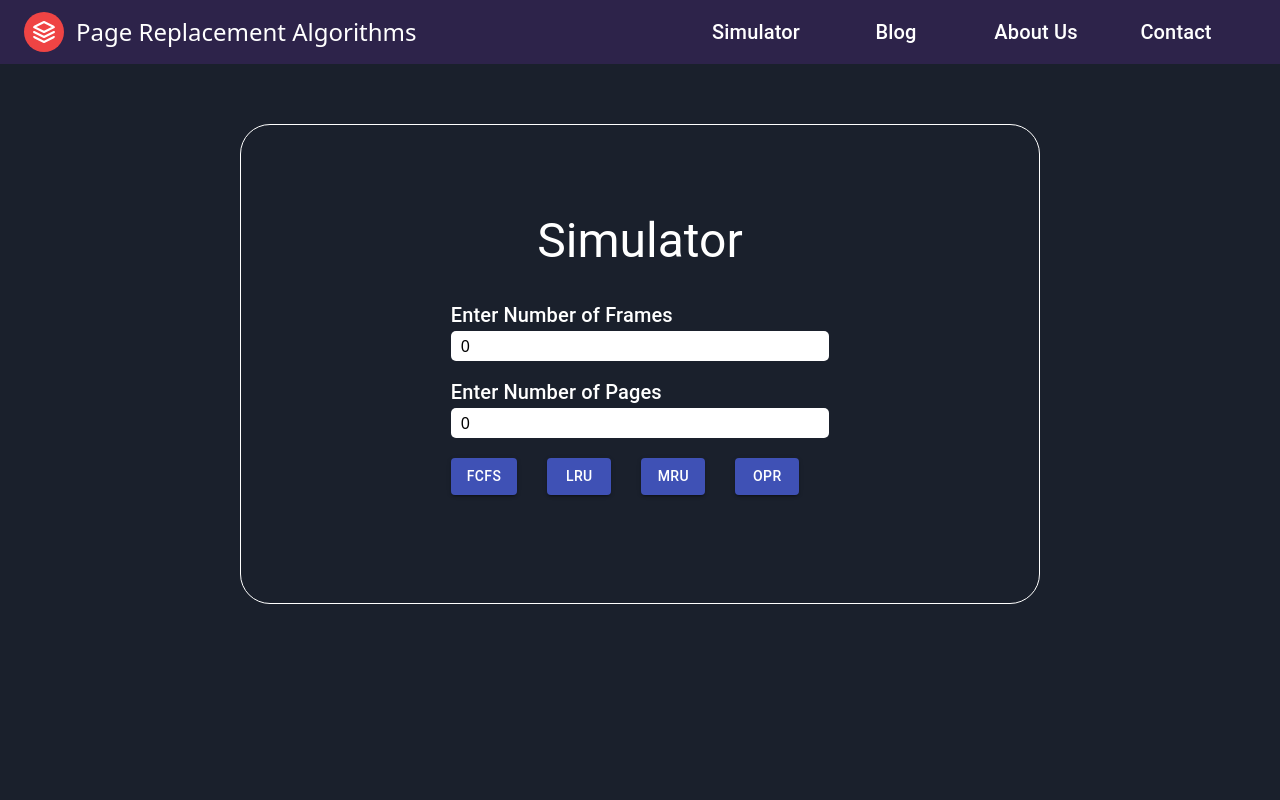
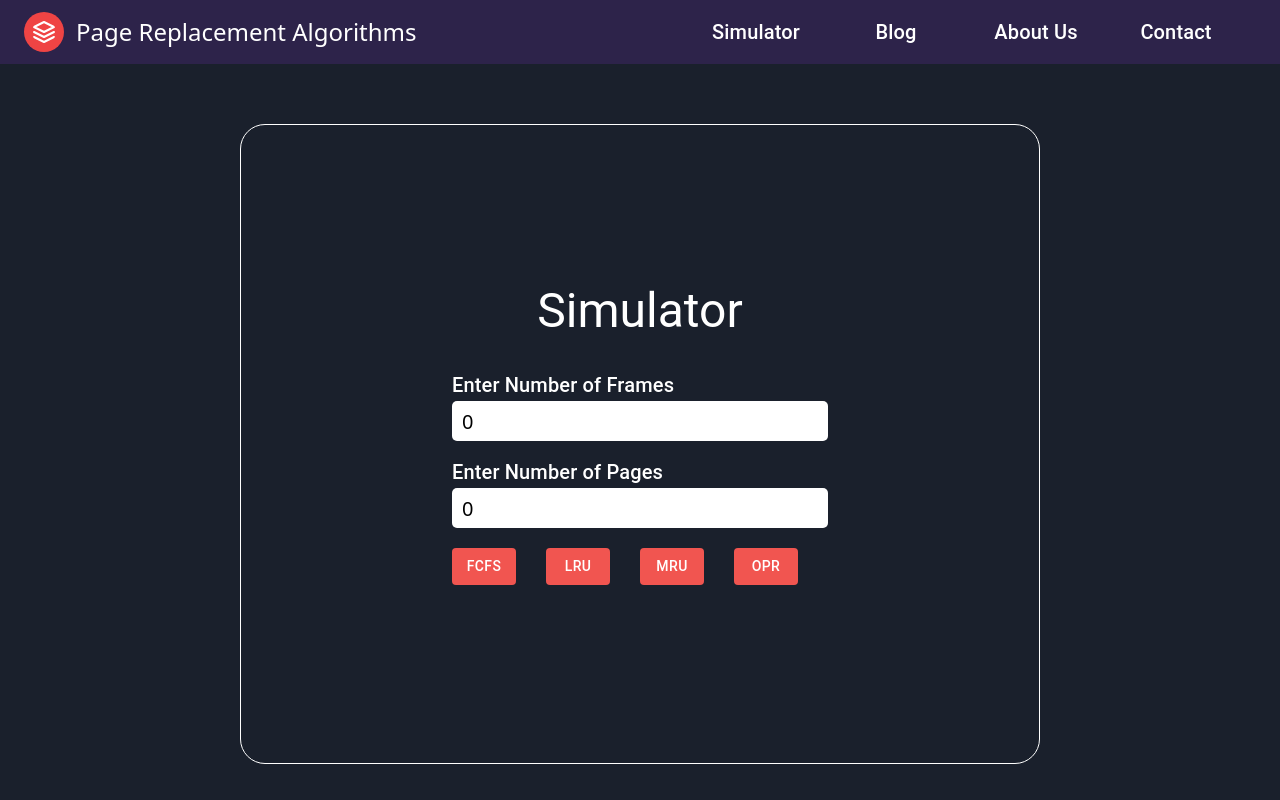
Before and after one commit to Priyanshu9898/OS-Project-G5-Team-3, a React (Create React App) app: page /home in a window 1280 px wide. Built offline with nearby package versions, Linux system fonts and the light colour scheme.

Commit message:
Final Design

```diff
--- a/src/components/About/About.js
+++ b/src/components/About/About.js
@@ -5,18 +5,11 @@ import { Link } from "react-router-dom";
 import Navbar from "../Navigation/Navbar";
 
 const About = () => {
-  const main = {
-    width: "100%",
-    height: "100vh",
-    color: "white",
-
-  };
-
   return (
     <>
       <Navbar />
-      <div style={main}>
-        <section class="bg-white dark:bg-gray-900" style={{ color: "white" }}>
+
+      <section class="bg-white dark:bg-gray-900">
         <div class="container px-6 py-10 mx-auto">
           <h1 class="text-3xl font-semibold text-center text-gray-800 capitalize lg:text-4xl dark:text-white">
             Our Executive Team
@@ -345,7 +338,6 @@ const About = () => {
           </div>
         </div>
       </section>
-      </div>
     </>
   );
 };
--- a/src/components/Contact/Contact.js
+++ b/src/components/Contact/Contact.js
@@ -33,7 +33,8 @@ const useStyles = makeStyles((theme) => ({
     width: 600,
     height: "69vh",
     border: "1px solid white",
-    borderRadius: "30px",
+    borderRadius: "25px",
+    backgroundColor: "#1a202c",
     [theme.breakpoints.down("md")]: {
       width: "600",
       height: "80vh",
--- a/src/components/Home/Home.js
+++ b/src/components/Home/Home.js
@@ -28,7 +28,12 @@ const useStyles = makeStyles((theme) => ({
     alignItems: "center",
     justifyContent: "center",
     border: "1px solid white",
-    borderRadius: "30px",
+    borderRadius: "25px",
+    backgroundColor: "#1a202c",
+    [theme.breakpoints.between("1200", "1400")]: {
+      width: "800",
+      height: "80vh",
+    },
     [theme.breakpoints.down("sm")]: {
       width: "100%",
       border: 0,
--- a/src/components/Home/MainComponent.js
+++ b/src/components/Home/MainComponent.js
@@ -27,11 +27,14 @@ const useStyles = makeStyles((theme) => ({
     marginBottom: 10,
   },
   input: {
-    fontSize: 16,
+    fontSize: 20,
     height: 30,
     borderRadius: 5,
     padding: "0 10px",
+    height: 40,
+
     color: "black",
+    border: "1px solid #red",
     [theme.breakpoints.down("sm")]: {
       width: "100%",
     },
@@ -48,6 +51,11 @@ const useStyles = makeStyles((theme) => ({
   },
   btn: {
     marginRight: 30,
+    backgroundColor: "#f15550",
+    color: "white",
+    "&:hover": {
+      backgroundColor: "#fa2c2c",
+    },
   },
   errorMsg: {
     color: "#ff3030",
@@ -156,37 +164,16 @@ const MainComponent = () => {
           <></>
         )}
         <Box className={classes.btns}>
-          <Button
-            className={classes.btn}
-            variant="contained"
-            color="primary"
-            onClick={Fifo}
-          >
+          <Button className={classes.btn} onClick={Fifo}>
             FCFS
           </Button>
-          <Button
-            className={classes.btn}
-            variant="contained"
-            color="primary"
-            onClick={LRU}
-          >
+          <Button className={classes.btn} onClick={LRU}>
             LRU
           </Button>
-          <Button
-            className={classes.btn}
-            variant="contained"
-            color="primary"
-            onClick={MRU}
-          >
+          <Button className={classes.btn} onClick={MRU}>
             MRU
           </Button>
-          <Button
-            className={classes.btn}
-            variant="contained"
-            color="primary"
-            onClick={OPR}
-            onSubmit={handleSubmit}
-          >
+          <Button className={classes.btn} onClick={OPR}>
             opr
           </Button>
         </Box>
--- a/src/components/Navigation/DrawerComponent.js
+++ b/src/components/Navigation/DrawerComponent.js
@@ -10,9 +10,17 @@ import {
   ListItemButton,
 } from "@mui/material";
 import MenuIcon from "@mui/icons-material/Menu";
+import { Link } from "react-router-dom";
 
 const DrawerComponent = () => {
-  const pages = ["Home", "Simulator", "Blog", "About", "Contact"];
+  // const pages = ["Home", "Simulator", "Blog", "About", "Contact"];
+  const pages = [
+    { name: "Home", path: "/" },
+    { name: "Simulator", path: "/home" },
+    { name: "Blog", path: "/blog" },
+    { name: "About", path: "/about" },
+    { name: "Contact", path: "/contact" },
+  ];
   const [openDrawer, setOpenDrawer] = useState(false);
 
   return (
@@ -26,7 +34,9 @@ const DrawerComponent = () => {
           {pages.map((page, index) => (
             <ListItemButton key={index}>
               <ListItemIcon>
-                <ListItemText>{page}</ListItemText>
+                <ListItemText>
+                  <Link to={page.path}>{page.name}</Link>
+                </ListItemText>
               </ListItemIcon>
             </ListItemButton>
           ))}
```
Lines whose indentation alone changed are shown as unchanged.
